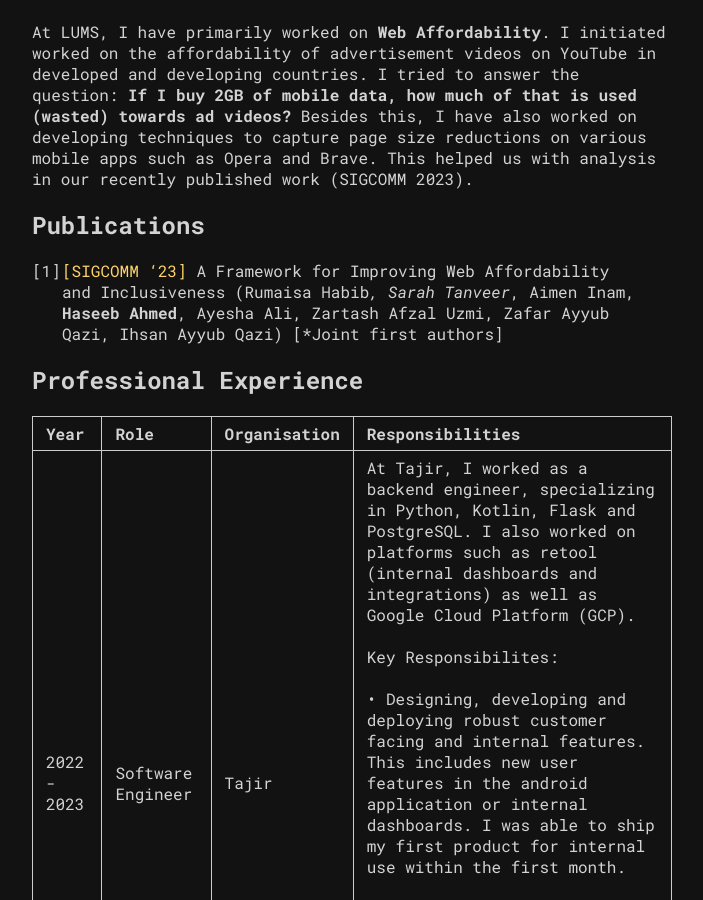
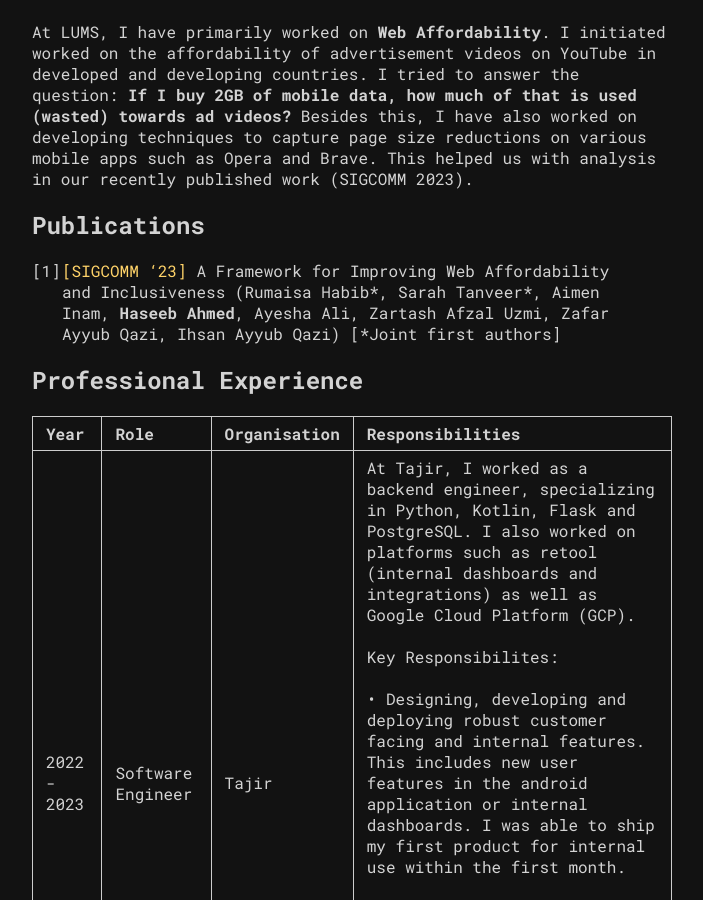
Before and after one commit to Haseeb1399/haseeb1399.github.io, a Jekyll site: the page built from index.md, in a window 1280 px wide and 900 px high, scrolled down 622 px. Shown: the whole window, without its empty margins (288-991 px from the left). Built offline with Jekyll 4.4.1, drawn with Linux system fonts in a browser that asks for light colours.

Commit message:
Update index.md

```diff
--- a/index.md
+++ b/index.md
@@ -20,7 +20,7 @@ At LUMS, I have primarily worked on <strong>Web Affordability</strong>. I initia
 
 ## Publications
 
-1. <span style='color:#FFD369;'>[SIGCOMM ‘23]</span> A Framework for Improving Web Affordability and Inclusiveness (Rumaisa Habib*, Sarah Tanveer*, Aimen Inam, <strong>Haseeb Ahmed</strong>, Ayesha Ali, Zartash Afzal Uzmi, Zafar Ayyub Qazi, Ihsan Ayyub Qazi) [*Joint first authors]
+1. <span style='color:#FFD369;'>[SIGCOMM ‘23]</span> A Framework for Improving Web Affordability and Inclusiveness (Rumaisa Habib\*, Sarah Tanveer\*, Aimen Inam, <strong>Haseeb Ahmed</strong>, Ayesha Ali, Zartash Afzal Uzmi, Zafar Ayyub Qazi, Ihsan Ayyub Qazi) [*Joint first authors]
 
 
 ## Professional Experience
```
